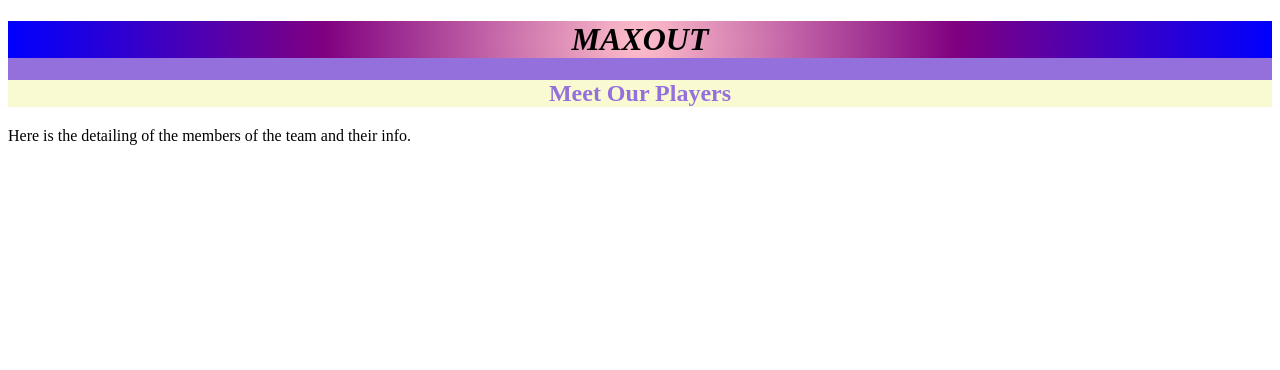
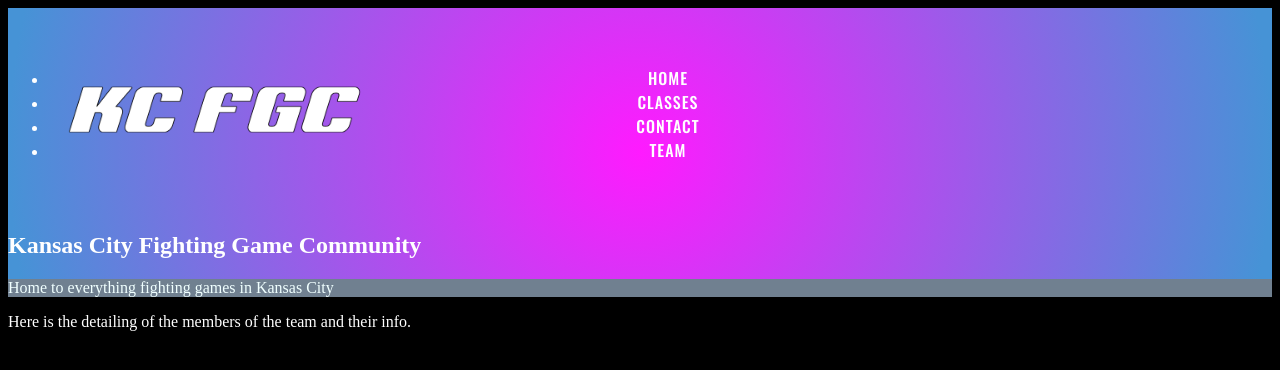
Before and after one commit to MRedifer/FED1StudioProject, a plain HTML site: page WebApplication1/WebApplication1/team.html in a window 1280 px wide. Drawn offline with nearby package versions, Linux system fonts and the light colour scheme.

Commit message:
remade the nav, selected a logo, applied overall design to all pages

```diff
--- a/WebApplication1/WebApplication1/stylesheets/css.css
+++ b/WebApplication1/WebApplication1/stylesheets/css.css
@@ -1,12 +1,4 @@
 /* TODO
-Use the color techniques that you have learned to create a consistent color scheme for the application.
-This should include background colors, text colors, link colors, and optionally, text and/or box shadows
-Update HTML as necessary with Id’s and Classes.
-Commit changes and merge with the master branch. Push the updated version of the master branch to the remote repo.
-    Create a new branch called Fonts.
-Choose and/or create selectors in your CSS to apply the following styling related fonts:
-Update font families for headings and body text.
-At least one example of an imported font.
 Incorporate one or more icons using Font Awesome.
 Commit changes and merge with master. Push the updated version of the master branch to the remote repo.
     Create a new branch off the master branch.
@@ -39,27 +31,28 @@ Commit changes and merge into master. Push the updated version of the master bra
 
 */
 
+@import url('https://fonts.googleapis.com/css?family=Oswald:500');
+
 body {
-
+    background-color: black;
+    color: white;
    }
 header {
-    background-color: mediumpurple;
-    color: black;
+
 }
 header h1 {
     font-weight: bold;
     font-style: italic;
-    font-size: xx-large;
-    text-align: center;
+    font-size: large;
+    text-align: left;
 }
 .headingStyle {
     background-color: slategrey;
     color: azure;
 }
 header h2 {
-    background-color: lightgoldenrodyellow;
-    color: mediumpurple;
-    text-align: center;
+    color: white;
+    text-align: left;
 }
 #footer {
     background-color: black;
@@ -68,11 +61,33 @@ header h2 {
     font-size: small;
 }
 
-#colorGradient1 {
-    background-image: radial-gradient(circle farthest-side at 50% 50%, pink, purple, blue);
+.back {
+    position: fixed;
+    left: 0;
+    top: 0;
+    width: 100%;
+    height: 100%;
+}
+    #colorGradient1 {
+    background-image: radial-gradient(circle farthest-side at 50% 50%, #FF1AFF, #4693D6);
 }
 
-header nav ul li {
+nav {
+    width: 100%;
+    position: fixed;
+    top: 50px;
     text-align: center;
+}
+
+nav a {
+    font-family: 'Oswald', sans-serif;
+    font-weight: 500;
+    text-transform: uppercase;
+    text-decoration: none;
+    color: white;
+    margin: 0 15px;
+    font-size: 16px;
+    letter-spacing: 1px;
+    position: relative;
     display: inline-block;
 }
--- a/WebApplication1/WebApplication1/team.html
+++ b/WebApplication1/WebApplication1/team.html
@@ -2,8 +2,8 @@
 <html>
 <head>
     <meta charset="utf-8" />
-    <title>MAXOUT: Kansas City's Premiere Fighting Game Tournament</title>
-    <meta name="description" content="home of all the information for MAXOUT" />
+    <title>Kansas City Fighting Game Community</title>
+    <meta name="description" content="Home of the Kansas City Fighting Game Community" />
     <meta name="keywords" content="community, learning, competition, fighting games, street fighter, tekken, guilty gear, mortal kombat" />
     <meta name="author" content="Michael Redifer" />
 
@@ -12,14 +12,28 @@
 
 </head>
 <body>
-    <header>
-        <h1 id="colorGradient1">MAXOUT</h1>
-
-        <h2>Meet Our Players</h2>
-
-
-
-
+    <header id="colorGradient1">
+        <img src="images/KCFGC png.png" alt="KCFGC logo" title="KCFGC logo" height="200" width="400" />
+        <h2>Kansas City Fighting Game Community</h2>
+        <nav>
+            <ul>
+                <li>
+                    <a href="index.html">Home</a>
+                </li>
+                <li>
+                    <a href="classes.html">Classes</a>
+                </li>
+                <li>
+                    <a href="contact.html">Contact</a>
+                </li>
+                <li>
+                    <a href="team.html">Team</a>
+                </li>
+            </ul>
+        </nav>
+        <p class="headingStyle">
+            Home to everything fighting games in Kansas City
+        </p>
     </header>
     <p>Here is the detailing of the members of the team and their info.</p>
 
```
Also changed, not shown: WebApplication1/WebApplication1/classes.html (+18 -13 lines), WebApplication1/WebApplication1/contact.html (+25 -2 lines), WebApplication1/WebApplication1/index.html (+11 -20 lines), WebApplication1/WebApplication1/images/KCFGC Vapor.png (added), WebApplication1/WebApplication1/images/KCFGC png.png (added), WebApplication1/WebApplication1/images/MAXOUT Kanji.png (added), WebApplication1/WebApplication1/images/Red Kanji.png (added), WebApplication1/WebApplication1/images/TeamKC.png (added), WebApplication1/WebApplication1/images/Vertical Maxout.png (added), WebApplication1/WebApplication1/images/Vewlix.png (added), 4 other files.
